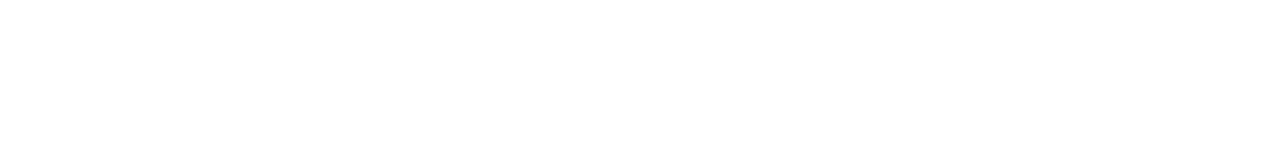
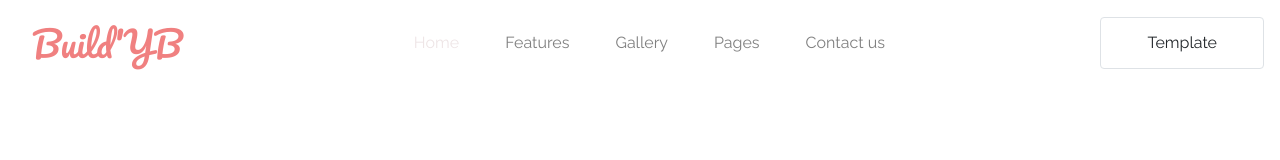
Before and after one commit to Sadokmh/Build-your-business-template, a plain HTML site: page index.html in a window 1280 px wide. Drawn offline with nearby package versions, Linux system fonts and the light colour scheme.

Commit message:
added navbar

```diff
--- a/css/main.css
+++ b/css/main.css
@@ -1 +1,38 @@
 @import url("https://fonts.googleapis.com/css2?family=Montserrat:ital,wght@0,300;0,500;0,600;1,200;1,300&family=Pacifico&family=Raleway:ital,wght@0,200;0,400;0,500;1,200;1,400;1,500;1,600&family=Roboto:ital,wght@0,100;0,300;0,400;0,500;0,700;1,100;1,300;1,400;1,500&display=swap");
+
+body {
+  padding: 0%;
+  margin: 0%;
+  font-family: "Raleway";
+}
+
+.navbar-brand {
+  font-family: "Pacifico";
+  font-size: 35px;
+  color: lightcoral !important;
+}
+
+.nav-link {
+  font-size: 16px;
+  margin: 15px;
+  color: black;
+}
+
+.nav-link:hover {
+  color: #eee5e6 !important;
+}
+
+.active .nav-link {
+  color: #eee5e6 !important;
+}
+
+.menu-right-btn {
+  padding: 13px 46px;
+  margin-right: 4%;
+  background-color: transparent;
+  transition: all 300ms ease-in;
+}
+
+.menu-right-btn:hover {
+  background-color: #eee5e6;
+}
--- a/index.html
+++ b/index.html
@@ -18,6 +18,51 @@
     <link rel="stylesheet" href="css/main.css" />
   </head>
   <body>
+    <header>
+      <nav class="navbar navbar-expand-lg navbar-light">
+        <a href="#" class="navbar-brand ml-3">Build'YB</a>
+        <button
+          class="navbar-toggler"
+          type="button"
+          data-toggle="collapse"
+          data-target="#myNavbarMenu"
+          aria-controls="myNavbarMenu"
+          aria-expanded="false"
+          aria-label="Toggle Navigation"
+        >
+          <span class="navbar-toggler-icon"></span>
+        </button>
+
+        <div class="collapse navbar-collapse"></div>
+        <!-- we uncomment this line if we want to center the navbar items-->
+
+        <div class="collapse navbar-collapse" id="myNavbarMenu">
+          <ul class="navbar-nav mr-auto">
+            <li class="nav-item active">
+              <a href="#" class="nav-link">Home</a>
+            </li>
+            <li class="nav-item">
+              <a href="#" class="nav-link">Features</a>
+            </li>
+            <li class="nav-item">
+              <a href="#" class="nav-link">Gallery</a>
+            </li>
+            <li class="nav-item">
+              <a href="#" class="nav-link">Pages</a>
+            </li>
+            <li class="nav-item">
+              <a href="#" class="nav-link">Contact us</a>
+            </li>
+          </ul>
+          <form class="form-inline my-2 my-lg-0">
+            <button class="btn menu-right-btn border" type="submit">
+              Template
+            </button>
+          </form>
+        </div>
+      </nav>
+    </header>
+
     <script
       src="https://code.jquery.com/jquery-3.5.1.slim.min.js"
       integrity="sha384-DfXdz2htPH0lsSSs5nCTpuj/zy4C+OGpamoFVy38MVBnE+IbbVYUew+OrCXaRkfj"
```
